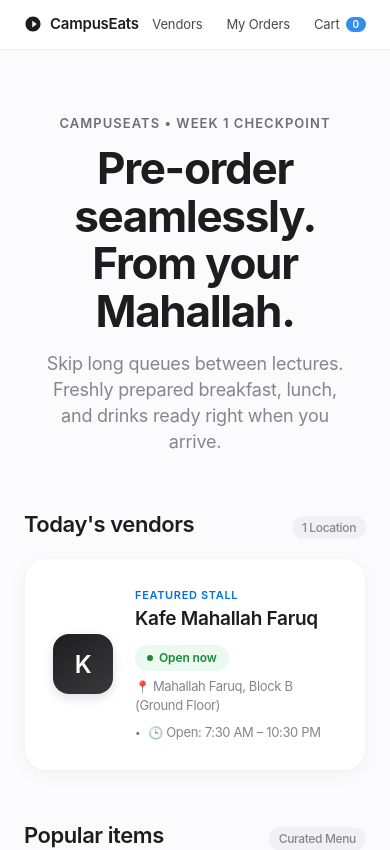
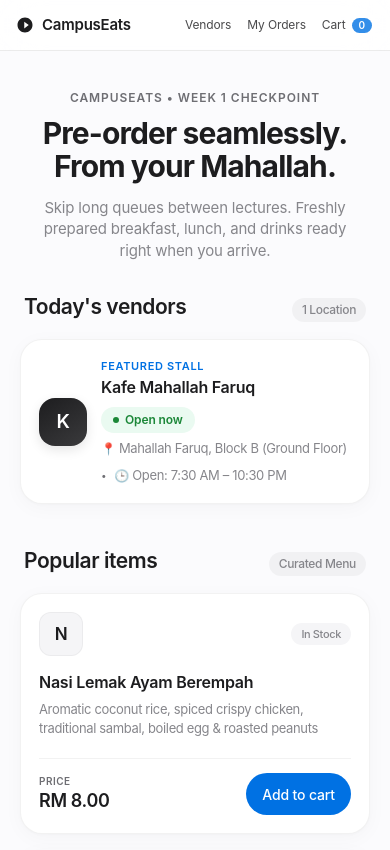
Before and after one commit to amie1212/campuseats-2417175, a React (Vite) app: page / in a window 390 px wide. Shown: the top 850 px of the page. Built offline with nearby package versions, Linux system fonts and the light colour scheme.

Commit message:
Optimize for iPhone displays, iOS safe areas, and add GitHub Pages deployment

```diff
--- a/index.html
+++ b/index.html
@@ -3,7 +3,18 @@
   <head>
     <meta charset="UTF-8" />
     <link rel="icon" type="image/svg+xml" href="/favicon.svg" />
-    <meta name="viewport" content="width=device-width, initial-scale=1.0" />
+    <link rel="apple-touch-icon" href="/favicon.svg" />
+
+    <!-- iPhone & iOS Full-Bleed Viewport Optimization -->
+    <meta name="viewport" content="width=device-width, initial-scale=1.0, maximum-scale=1.0, user-scalable=no, viewport-fit=cover" />
+
+    <!-- Apple Web App & PWA Status Bar Capabilities -->
+    <meta name="apple-mobile-web-app-capable" content="yes" />
+    <meta name="apple-mobile-web-app-status-bar-style" content="default" />
+    <meta name="apple-mobile-web-app-title" content="CampusEats" />
+    <meta name="theme-color" content="#fbfbfd" />
+    <meta name="format-detection" content="telephone=no" />
+
     <title>CampusEats</title>
   </head>
   <body>
--- a/src/index.css
+++ b/src/index.css
@@ -1,5 +1,5 @@
 /* ==========================================================================
-   Apple Design Language - CampusEats Theme
+   Apple Design Language - CampusEats Theme (iPhone & Mobile Optimized)
    ========================================================================== */
 
 :root {
@@ -11,11 +11,12 @@
   --apple-text-secondary: #86868b;
   --apple-text-tertiary: #6e6e73;
   --apple-border: rgba(0, 0, 0, 0.08);
-  --apple-border-subtle: rgba(0, 0, 0, 0.04);
+  --apple-border-subtle: rgba(0, 0, 0, 0.05);
 
   /* Apple Interactive Accents */
   --apple-blue: #0071e3;
   --apple-blue-hover: #0077ed;
+  --apple-blue-active: #005bb5;
   --apple-blue-subtle: #f0f6ff;
 
   /* Status Indicators */
@@ -40,6 +41,14 @@
   box-sizing: border-box;
   margin: 0;
   padding: 0;
+  -webkit-tap-highlight-color: transparent;
+}
+
+html {
+  /* Prevent horizontal scroll bounce on iOS */
+  overflow-x: hidden;
+  text-size-adjust: 100%;
+  -webkit-text-size-adjust: 100%;
 }
 
 body {
@@ -51,10 +60,11 @@ body {
   min-height: 100vh;
   -webkit-font-smoothing: antialiased;
   -moz-osx-font-smoothing: grayscale;
+  overflow-x: hidden;
 }
 
 /* ==========================================================================
-   Apple Frosted Glass Header
+   Apple Frosted Glass Header (iOS Notch & Dynamic Island Safe)
    ========================================================================== */
 .header {
   position: sticky;
@@ -64,14 +74,17 @@ body {
   backdrop-filter: saturate(180%) blur(20px);
   -webkit-backdrop-filter: saturate(180%) blur(20px);
   border-bottom: 1px solid var(--apple-border);
-  height: 50px;
+  padding-top: env(safe-area-inset-top, 0px);
+  padding-left: env(safe-area-inset-left, 0px);
+  padding-right: env(safe-area-inset-right, 0px);
+  transition: background-color 0.3s var(--ease-apple);
 }
 
 .header-inner {
   max-width: 980px;
-  height: 100%;
+  height: 50px;
   margin: 0 auto;
-  padding: 0 24px;
+  padding: 0 20px;
   display: flex;
   justify-content: space-between;
   align-items: center;
@@ -85,6 +98,7 @@ body {
   display: flex;
   align-items: center;
   gap: 8px;
+  user-select: none;
 }
 
 .apple-logo-mark {
@@ -95,7 +109,7 @@ body {
 .nav {
   display: flex;
   align-items: center;
-  gap: 24px;
+  gap: 18px;
 }
 
 .nav a {
@@ -109,9 +123,12 @@ body {
   display: inline-flex;
   align-items: center;
   gap: 6px;
+  min-height: 38px;
+  padding: 4px 6px;
 }
 
-.nav a:hover {
+.nav a:hover,
+.nav a:active {
   opacity: 1;
   color: var(--apple-blue);
 }
@@ -132,40 +149,40 @@ body {
 .container {
   max-width: 980px;
   margin: 0 auto;
-  padding: 0 24px;
-  min-height: calc(100vh - 200px);
+  padding: 0 max(20px, env(safe-area-inset-right, 20px)) 0 max(20px, env(safe-area-inset-left, 20px));
+  min-height: calc(100vh - 220px);
 }
 
 .hero-section {
   text-align: center;
-  padding: 64px 16px 52px;
+  padding: 56px 12px 42px;
 }
 
 .hero-eyebrow {
   display: block;
-  font-size: 13px;
+  font-size: 12px;
   font-weight: 600;
   text-transform: uppercase;
   letter-spacing: 0.08em;
   color: var(--apple-text-tertiary);
-  margin-bottom: 12px;
+  margin-bottom: 10px;
 }
 
 .hero-headline {
-  font-size: 44px;
+  font-size: 42px;
   font-weight: 700;
-  letter-spacing: -0.03em;
-  line-height: 1.08;
+  letter-spacing: -0.035em;
+  line-height: 1.1;
   color: var(--apple-text-primary);
-  margin-bottom: 16px;
+  margin-bottom: 14px;
 }
 
 .hero-subheadline {
-  font-size: 18px;
+  font-size: 17px;
   font-weight: 400;
   line-height: 1.45;
   color: var(--apple-text-secondary);
-  max-width: 600px;
+  max-width: 580px;
   margin: 0 auto;
   letter-spacing: -0.012em;
 }
@@ -174,18 +191,19 @@ body {
    Bento Section Group
    ========================================================================== */
 .section-group {
-  margin-bottom: 48px;
+  margin-bottom: 42px;
 }
 
 .section-header {
   display: flex;
   justify-content: space-between;
   align-items: baseline;
-  margin-bottom: 18px;
+  margin-bottom: 16px;
+  padding: 0 4px;
 }
 
 .section-header h2 {
-  font-size: 22px;
+  font-size: 21px;
   font-weight: 600;
   letter-spacing: -0.02em;
   color: var(--apple-text-primary);
@@ -207,10 +225,10 @@ body {
   background-color: var(--apple-card-bg);
   border: 1px solid var(--apple-border-subtle);
   border-radius: var(--radius-card);
-  padding: 28px;
+  padding: 24px;
   box-shadow: var(--shadow-card);
   display: flex;
-  gap: 22px;
+  gap: 20px;
   align-items: center;
   transition: all 0.35s var(--ease-apple);
 }
@@ -221,18 +239,19 @@ body {
 }
 
 .thumb {
-  width: 60px;
-  height: 60px;
+  width: 58px;
+  height: 58px;
   background: linear-gradient(145deg, #1d1d1f 0%, #3a3a3c 100%);
   color: #ffffff;
-  font-size: 24px;
+  font-size: 22px;
   font-weight: 600;
   border-radius: var(--radius-squircle);
   display: flex;
   align-items: center;
   justify-content: center;
   flex-shrink: 0;
-  box-shadow: 0 4px 12px rgba(0, 0, 0, 0.12);
+  box-shadow: 0 4px 12px rgba(0, 0, 0, 0.1);
+  user-select: none;
 }
 
 .vendor-body {
@@ -245,7 +264,7 @@ body {
   align-items: flex-start;
   margin-bottom: 6px;
   flex-wrap: wrap;
-  gap: 12px;
+  gap: 8px;
 }
 
 .eyebrow-tag {
@@ -259,7 +278,7 @@ body {
 }
 
 .vendor-title {
-  font-size: 19px;
+  font-size: 18px;
   font-weight: 600;
   color: var(--apple-text-primary);
   letter-spacing: -0.015em;
@@ -294,6 +313,7 @@ body {
   padding: 4px 12px;
   border-radius: var(--radius-pill);
   letter-spacing: -0.01em;
+  user-select: none;
 }
 
 .status-indicator {
@@ -327,14 +347,14 @@ body {
 .grid {
   display: grid;
   grid-template-columns: repeat(auto-fit, minmax(280px, 1fr));
-  gap: 20px;
+  gap: 18px;
 }
 
 .menu-card {
   background-color: var(--apple-card-bg);
   border: 1px solid var(--apple-border-subtle);
   border-radius: var(--radius-card);
-  padding: 24px;
+  padding: 22px;
   box-shadow: var(--shadow-card);
   display: flex;
   flex-direction: column;
@@ -343,7 +363,7 @@ body {
 }
 
 .menu-card:hover {
-  transform: translateY(-3px);
+  transform: translateY(-2px);
   box-shadow: var(--shadow-hover);
 }
 
@@ -351,7 +371,7 @@ body {
   display: flex;
   justify-content: space-between;
   align-items: center;
-  margin-bottom: 18px;
+  margin-bottom: 16px;
 }
 
 .menu-card .thumb {
@@ -377,11 +397,11 @@ body {
 
 .card-content {
   flex-grow: 1;
-  margin-bottom: 24px;
+  margin-bottom: 20px;
 }
 
 .card-title {
-  font-size: 17px;
+  font-size: 16px;
   font-weight: 600;
   color: var(--apple-text-primary);
   letter-spacing: -0.015em;
@@ -399,7 +419,7 @@ body {
   display: flex;
   justify-content: space-between;
   align-items: center;
-  padding-top: 16px;
+  padding-top: 14px;
   border-top: 1px solid var(--apple-border-subtle);
   gap: 12px;
 }
@@ -425,21 +445,24 @@ body {
 }
 
 /* ==========================================================================
-   Apple Pill Button
+   Apple Pill Button (44px Minimum Touch Target for iOS)
    ========================================================================== */
 .btn {
   background-color: var(--apple-blue);
   color: #ffffff;
   border: none;
   border-radius: var(--radius-pill);
-  padding: 8px 18px;
+  min-height: 40px;
+  padding: 8px 20px;
   font-family: var(--font-family);
   font-size: 13px;
   font-weight: 500;
   letter-spacing: -0.01em;
   cursor: pointer;
+  touch-action: manipulation;
   transition: all 0.2s var(--ease-apple);
   white-space: nowrap;
+  user-select: none;
 }
 
 .btn:hover:not(:disabled) {
@@ -447,7 +470,8 @@ body {
 }
 
 .btn:active:not(:disabled) {
-  transform: scale(0.98);
+  transform: scale(0.96);
+  background-color: var(--apple-blue-active);
 }
 
 .btn:disabled {
@@ -458,13 +482,13 @@ body {
 }
 
 /* ==========================================================================
-   Apple Directory Footer
+   Apple Directory Footer (iOS Home Bar Indicator Safe)
    ========================================================================== */
 .footer {
   background-color: #f5f5f7;
   border-top: 1px solid var(--apple-border);
-  padding: 34px 24px;
-  margin-top: 64px;
+  padding: 34px 24px calc(24px + env(safe-area-inset-bottom, 16px));
+  margin-top: 56px;
   font-size: 12px;
   color: var(--apple-text-secondary);
   line-height: 1.5;
@@ -494,15 +518,18 @@ body {
   display: flex;
   gap: 10px;
   align-items: center;
+  flex-wrap: wrap;
 }
 
 .footer-links a {
   color: var(--apple-text-secondary);
   text-decoration: none;
   transition: color 0.2s;
+  padding: 4px 0;
 }
 
-.footer-links a:hover {
+.footer-links a:hover,
+.footer-links a:active {
   color: var(--apple-text-primary);
   text-decoration: underline;
 }
@@ -515,3 +542,74 @@ body {
   color: var(--apple-text-tertiary);
   font-size: 11px;
 }
+
+/* ==========================================================================
+   iPhone & Mobile Media Queries
+   ========================================================================== */
+@media (max-width: 640px) {
+  .header-inner {
+    padding: 0 16px;
+  }
+
+  .nav {
+    gap: 12px;
+  }
+
+  .nav a {
+    font-size: 12px;
+    padding: 4px 2px;
+  }
+
+  .hero-section {
+    padding: 38px 8px 30px;
+  }
+
+  .hero-headline {
+    font-size: 30px;
+    letter-spacing: -0.03em;
+  }
+
+  .hero-subheadline {
+    font-size: 15px;
+  }
+
+  .vendor-card {
+    padding: 18px;
+    gap: 14px;
+  }
+
+  .vendor-title {
+    font-size: 16px;
+  }
+
+  .thumb {
+    width: 48px;
+    height: 48px;
+    font-size: 19px;
+  }
+
+  .grid {
+    grid-template-columns: 1fr;
+    gap: 16px;
+  }
+
+  .menu-card {
+    padding: 18px;
+  }
+
+  .card-action {
+    padding-top: 14px;
+  }
+
+  .btn {
+    min-height: 42px;
+    font-size: 14px;
+    padding: 8px 16px;
+  }
+
+  .footer-meta {
+    flex-direction: column;
+    align-items: flex-start;
+    gap: 8px;
+  }
+}
--- a/vite.config.js
+++ b/vite.config.js
@@ -4,4 +4,5 @@ import { defineConfig } from 'vite'
 // https://vite.dev/config/
 export default defineConfig({
   plugins: [react()],
+  base: './',
 })
```
Also changed, not shown: 1 other file (tests, documents, lock files or other folders).
